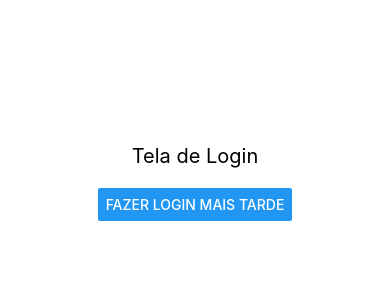
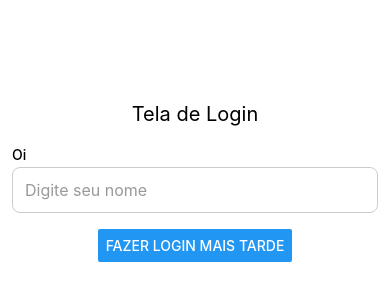
Before and after one commit to oiviana/ze-comeia-app, a React Native app: screen /Login in a window 390 px wide. Shown: the part 240-540 px from the top of the page. Built offline with nearby package versions, Linux system fonts and the light colour scheme.

Commit message:
feat: agnostic input component

```diff
--- /dev/null
+++ b/src/components/forms/FormInput/index.tsx
@@ -0,0 +1,51 @@
+import React from "react";
+import { TextInput, View, Text, StyleSheet, TextInputProps } from "react-native";
+
+type FormInputProps = {
+  label?: string;
+  error?: string;
+} & TextInputProps;
+
+export function FormInput({ label, error, ...props }: FormInputProps) {
+  return (
+    <View style={styles.container}>
+      {label && <Text style={styles.label}>{label}</Text>}
+      <TextInput
+        style={[
+          styles.input,
+          error ? styles.inputError : null
+        ]}
+        placeholderTextColor="#999"
+        {...props} />
+      {error && <Text style={styles.error}>{error}</Text>}
+    </View>
+  );
+}
+
+const styles = StyleSheet.create({
+  container: {
+    marginBottom: 16,
+    width: "100%",
+    paddingHorizontal:12
+  },
+  label: {
+    marginBottom: 4,
+    fontSize: 14,
+    fontWeight: "500",
+  },
+  input: {
+    borderWidth: 1,
+    borderColor: "#ccc",
+    borderRadius: 8,
+    padding: 12,
+    fontSize: 16,
+  },
+  inputError: {
+    borderColor: "red",
+  },
+  error: {
+    color: "red",
+    fontSize: 12,
+    marginTop: 4,
+  },
+});
--- a/src/views/Login.tsx
+++ b/src/views/Login.tsx
@@ -1,6 +1,7 @@
 import React from "react";
 import { View, Text, Button, StyleSheet } from "react-native";
 import { StackNavigationProp } from "@react-navigation/stack";
+import { FormInput } from "../components/forms/FormInput";
 
 type RootStackParamList = {
   Login: undefined;
@@ -20,6 +21,7 @@ export function Login({ navigation }: Props) {
   return (
     <View style={styles.container}>
       <Text style={styles.title}>Tela de Login</Text>
+      <FormInput label="Oi" placeholder="Digite seu nome"/>
       <Button title="Fazer login mais tarde" onPress={() => navigation.replace("MainApp")} />
     </View>
   );
```
